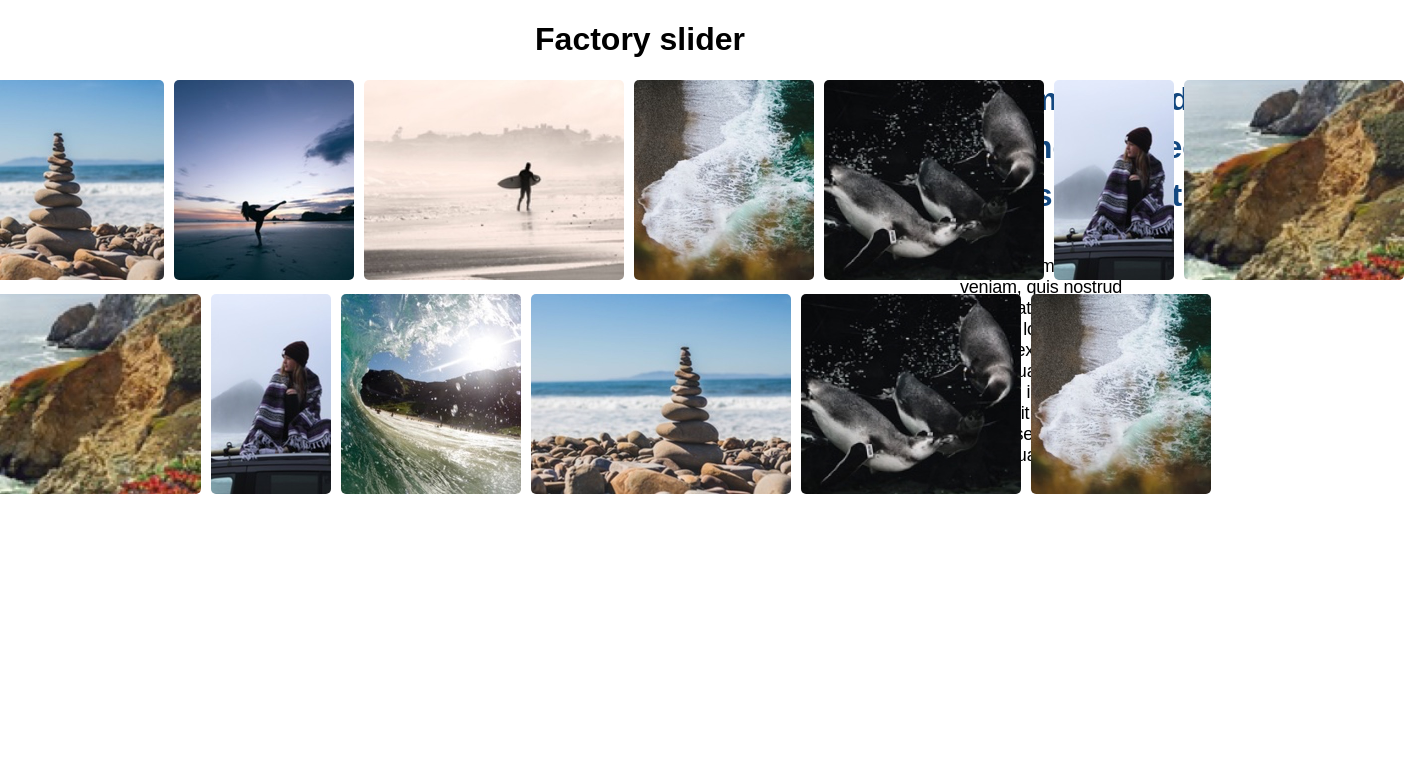
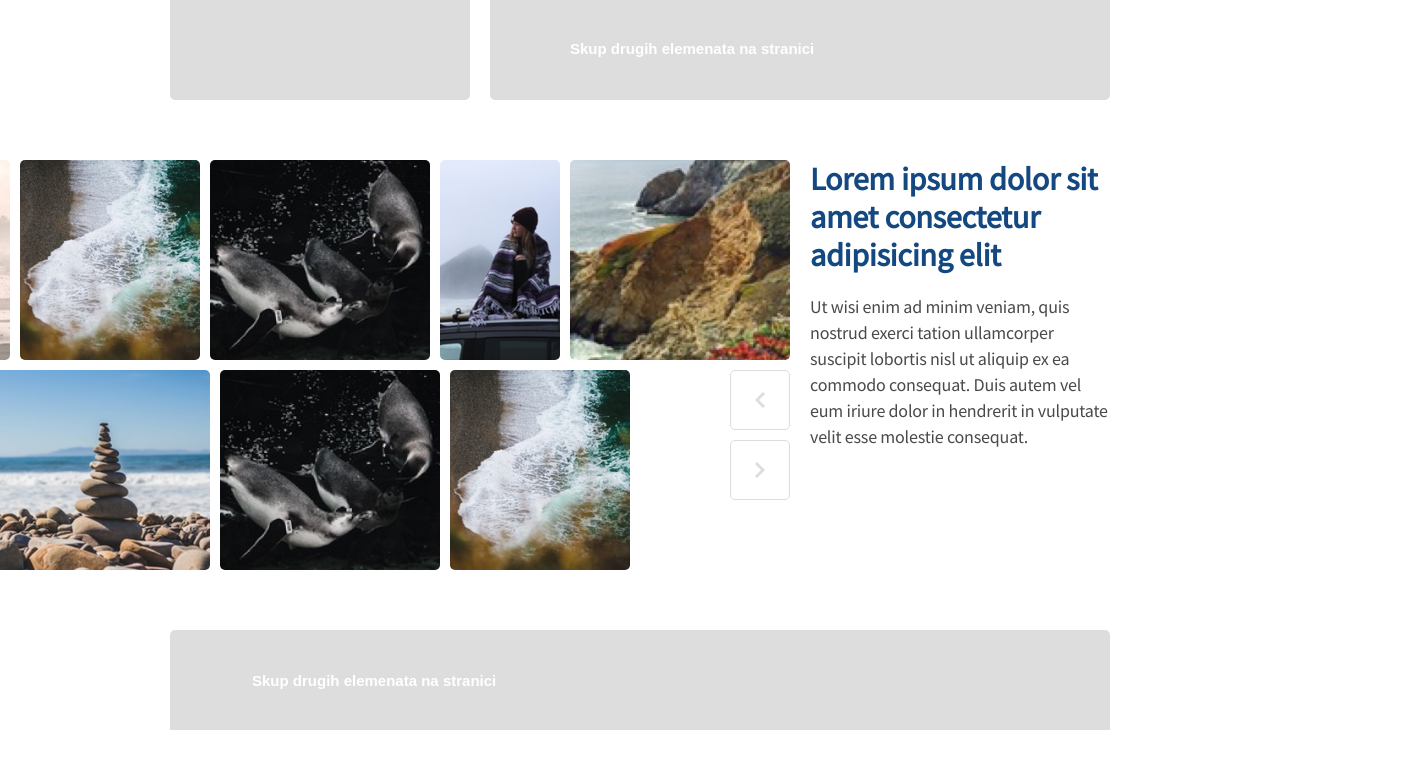
Before and after one commit to Petrina99/factory-img-slider, a website: page index.html in a window 1280 px wide. Shown: the whole page, 1414 px wide, since content can reach past the window. Drawn offline with nearby package versions, Linux system fonts and the light colour scheme.

Commit message:
added sass and fixed up the design

```diff
--- a/index.html
+++ b/index.html
@@ -4,7 +4,7 @@
   <meta charset="UTF-8">
   <meta name="viewport" content="width=device-width, initial-scale=1.0">
   <title>Factory Slider</title>
-  <link rel="stylesheet" href="css/style.css">
+  <link rel="stylesheet" href="styles/css/style.css">
   <script
 			  src="https://code.jquery.com/jquery-3.6.0.min.js"
 			  integrity="sha256-/xUj+3OJU5yExlq6GSYGSHk7tPXikynS7ogEvDej/m4="
@@ -12,75 +12,81 @@
   </script>
 </head>
 <body>
-  <h1>Factory slider</h1>
-  <section class="grid-main">
-      <article class="slider1">
-        <div class="slide1">
+  <div class="container">
+    <header>
+      <div class="empty-div-header"></div>
+      <div class="text-div-header">
+        <p>Skup drugih elemenata na stranici</p>
+      </div>
+    </header>
+    <main>
+        <article class="slider-top">
+          <div class="slide-top">
             <img src="assets/slider-image-1.jpg" />
           </div>
-        <div class="slide1">
+          <div class="slide-top">
             <img src="assets/slider-image-3.jpg" />
           </div>
-        <div class="slide1">
+          <div class="slide-top">
             <img src="assets/slider-image-5.jpg" />
           </div>
-        <div class="slide1">
+          <div class="slide-top">
             <img src="assets/slider-image-7.jpg" />
           </div>
-        <div class="slide1">
+          <div class="slide-top">
             <img src="assets/slider-image-9.jpg" />
           </div>
-        <div class="slide1">
+          <div class="slide-top">
             <img src="assets/slider-image-6.jpg" />
           </div>
-        <div class="slide1">
+          <div class="slide-top">
             <img src="assets/slider-image-4.jpg" />
           </div>
         </article>
-      <article class="paragraph">
-        <div class="bold-text">
+        <article class="text-article">
+          <div>
+            <h1>
+              Lorem ipsum dolor sit amet consectetur adipisicing elit
+            </h1>
+          </div>
+          <div>
             <p>
-            Lorem ipsum dolor
-          </p>
-          <p>
-            sit amet consectetur
-          </p>
-          <p>
-            adipisicing elit
+              Ut wisi enim ad minim veniam, quis nostrud exerci tation ullamcorper suscipit lobortis nisl ut aliquip ex ea commodo consequat. Duis autem vel eum iriure dolor in hendrerit in vulputate velit esse molestie consequat.
             </p>
           </div>
-        <p class="normal-text">
-          Ut wisi enim ad minim veniam, quis nostrud exerci tation ullamcorper suscipit lobortis nisl ut aliquip ex ea commodo consequat. Duis autem vel eum iriure dolor in hendrerit in vulputate velit esse molestie consequat.
-        </p>
         </article>
-      <article class="slider2">
-        <div class="slide2">
+        <article class="slider-bottom">
+          <div class="slide-bottom">
             <img src="assets/slider-image-2.jpg" />
           </div>
-        <div class="slide2">
+          <div class="slide-bottom">
             <img src="assets/slider-image-4.jpg" />
           </div>
-        <div class="slide2">
+          <div class="slide-bottom">
             <img src="assets/slider-image-6.jpg" />
           </div>
-        <div class="slide2">
+          <div class="slide-bottom">
             <img src="assets/slider-image-8.jpg" />
           </div>
-        <div class="slide2">
+          <div class="slide-bottom">
             <img src="assets/slider-image-1.jpg" />
           </div>
-        <div class="slide2">
+          <div class="slide-bottom">
             <img src="assets/slider-image-9.jpg" />
           </div>
-        <div class="slide2">
+          <div class="slide-bottom">
             <img src="assets/slider-image-7.jpg" />
           </div>
         </article>
         <article class="buttons">
-        <div class="prev"></div>
-        <div class="next"></div>
+            <button class="prev"></button>
+            <button class="next"></button>
         </article>
-  </section>
+    </main>
+    <footer>
+      <p>Skup drugih elemenata na stranici</p>
+    </footer>
+  </div>
   <script src="dist/script-compiled,min.js" defer></script>
 </body>
 </html>
--- a/js/script.js
+++ b/js/script.js
@@ -1,7 +1,10 @@
 $(document).ready(() => {
 
-  let topImages = $('.slide1').toArray();
-  let botImages = $('.slide2').toArray();
+  //./node_modules/@babel/cli/bin/babel.js js/script.js --out-file dist/script-compiled.js
+  // sass --watch styles/scss/style.scss:styles/css/style.css
+
+  let topImages = $('.slide-top').toArray();
+  let botImages = $('.slide-bottom').toArray();
 
   $('.next').on('click', () => {
 
@@ -98,6 +101,8 @@ function movePicture(img, width) {
 function createNewArray(currentArray, direction) {
   let newArray = [];
 
+  let i;
+  // direction 1 is forward, 0 is back
   if (direction == 1) {
     newArray[0] = currentArray.pop();
 
--- /dev/null
+++ b/styles/scss/base/_colors.scss
@@ -0,0 +1,4 @@
+$background-color-primary: #FFF;
+$background-color-secondary: #DDDDDD;
+$primary-color-font: #134880;
+$secondary-color-font: #484A4C;
--- /dev/null
+++ b/styles/scss/base/_typography.scss
@@ -0,0 +1,3 @@
+@import url("https://fonts.googleapis.com/css2?family=Source+Sans+Pro&display=swap");
+$font-primary: 'Source Sans Pro', sans-serif;
+$font-secondary: Arial, Helvetica, sans-serif;
--- /dev/null
+++ b/styles/scss/components/_buttons.scss
@@ -0,0 +1,39 @@
+.buttons {
+  grid-column-start: 8;
+  grid-column-end: 9;
+  display: grid;
+  grid-template-rows: 60px 60px;
+  grid-row-gap: 10px;
+
+  button {
+    cursor: pointer;
+    border: 1px solid $background-color-secondary;
+    border-radius: 5px;
+
+    &:hover {
+      border: 1px solid $primary-color-font;
+      transition: 0.3s linear;
+    }
+
+    &:active {
+      background-color: lighten($primary-color-font, 30%);
+      transition: 0.3s linear;
+    }
+  }
+
+  .prev {
+    @include set-image($background-color-primary, "../../../assets/arrow-gray-left.png", no-repeat, center);
+
+    &:hover {
+      background-image: url(../../../assets/arrow-blue-left.png);
+    }
+  }
+
+  .next {
+    @include set-image($background-color-primary, "../../../assets/arrow-gray-right.png", no-repeat, center);
+
+    &:hover {
+      background-image: url(../../../assets/arrow-blue-right.png);
+    }
+  }
+}
--- /dev/null
+++ b/styles/scss/components/_footer.scss
@@ -0,0 +1,10 @@
+footer {
+  grid-column: span 12;
+  height: 100px;
+  background: #DDDDDD;
+  border-radius: 5px 5px 0px 0px;
+  @include set-font($font-secondary, 15px, #FFF, 18px);
+  font-weight: bold;
+  padding: 42px 82px;
+  margin-top: 60px;
+}
--- /dev/null
+++ b/styles/scss/components/_header.scss
@@ -0,0 +1,25 @@
+header {
+
+  grid-column: span 12;
+  @include set-grid(12, 60px, 20px);
+  margin-bottom: 60px;
+
+  .empty-div-header {
+    grid-column-start: 1;
+    grid-column-end: 5;
+    height: 100px;
+    background-color: $background-color-secondary;
+    border-radius: 0px 0px 5px 5px;
+  }
+
+  .text-div-header {
+    grid-column-start: 5;
+    grid-column-end: 13;
+    height: 100px;
+    background-color: $background-color-secondary;
+    @include set-font($font-secondary, 15px, #FFF, 18px);
+    padding: 40px 80px;
+    font-weight: bold;
+    border-radius: 0px 0px 5px 5px;
+  }
+}
--- /dev/null
+++ b/styles/scss/components/_sliders.scss
@@ -0,0 +1,38 @@
+.slider-top {
+  grid-column-start: 1;
+  grid-column-end: 9;
+  position: relative;
+  @include set-flex(nowrap, row);
+  left: -880px;
+  margin-bottom: 10px;
+
+  .slide-top {
+    position: relative;
+    height: 200px;
+
+    img {
+      height: 100%;
+      border-radius: 5px;
+      margin-right: 10px;
+    }
+  }
+}
+
+.slider-bottom {
+  grid-column-start: 1;
+  grid-column-end: 7;
+  position: relative;
+  @include set-flex(nowrap, row);
+  left: -900px;
+
+  .slide-bottom {
+    position: relative;
+    height: 200px;
+
+    img {
+      height: 100%;
+      border-radius: 5px;
+      margin-right: 10px;
+    }
+  }
+}
--- /dev/null
+++ b/styles/scss/components/_textArticle.scss
@@ -0,0 +1,19 @@
+.text-article {
+  grid-column: span 4;
+  grid-row: span 2;
+
+  div:first-of-type {
+    margin-bottom: 20px;
+
+    h1 {
+      @include set-font($font-primary, 32px, $primary-color-font, 38px);
+      letter-spacing: -0.2px;
+      font-weight: 900;
+    }
+  }
+
+  p {
+    @include set-font($font-primary, 18px, $secondary-color-font, 26px);
+    letter-spacing: -0.2px;
+  }
+}
--- /dev/null
+++ b/styles/scss/style.scss
@@ -0,0 +1,30 @@
+@import 'base/_typography';
+@import 'base/colors';
+@import 'utilities/mixins';
+@import 'components/header';
+@import 'components/textArticle';
+@import 'components/footer';
+@import 'components/sliders';
+@import 'components/buttons';
+
+* {
+  box-sizing: border-box;
+  margin: 0;
+  padding: 0;
+}
+
+body {
+  @include set-flex(wrap, row);
+  justify-content: center;
+  background-color: $background-color-primary;
+}
+
+.container {
+  @include set-grid(12, 60px, 20px);
+  max-width: 940px;
+}
+
+main {
+  grid-column: span 12;
+  @include set-grid(12, 60px, 20px);
+}
--- /dev/null
+++ b/styles/scss/utilities/_mixins.scss
@@ -0,0 +1,25 @@
+@mixin set-font($font-style, $font-size, $color, $line-h) {
+  font-family: $font-style;
+  font-size: $font-size;
+  color: $color;
+  line-height: $line-h;
+}
+
+@mixin set-grid($number-of-cols, $size, $gap) {
+  display: grid;
+  grid-template-columns: repeat($number-of-cols, $size);
+  grid-column-gap: $gap;
+}
+
+@mixin set-flex($wrap, $direction) {
+  display: flex;
+  flex-wrap: $wrap;
+  flex-direction: $direction;
+}
+
+@mixin set-image($color, $url, $repeat, $position) {
+  background-color: $color;
+  background-image: url($url);
+  background-repeat: $repeat;
+  background-position: $position;
+}
```
Also changed, not shown: css/style.css (deleted), dist/script-compiled,min.js, dist/script-compiled.js, styles/css/style.css (added), 1 other file. Lines whose indentation alone changed are shown as unchanged.
